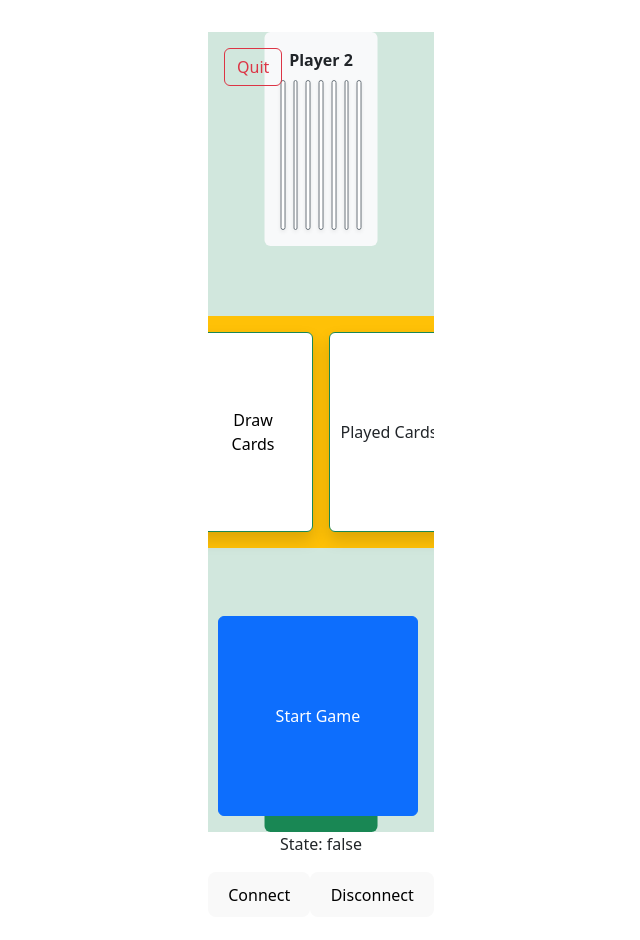
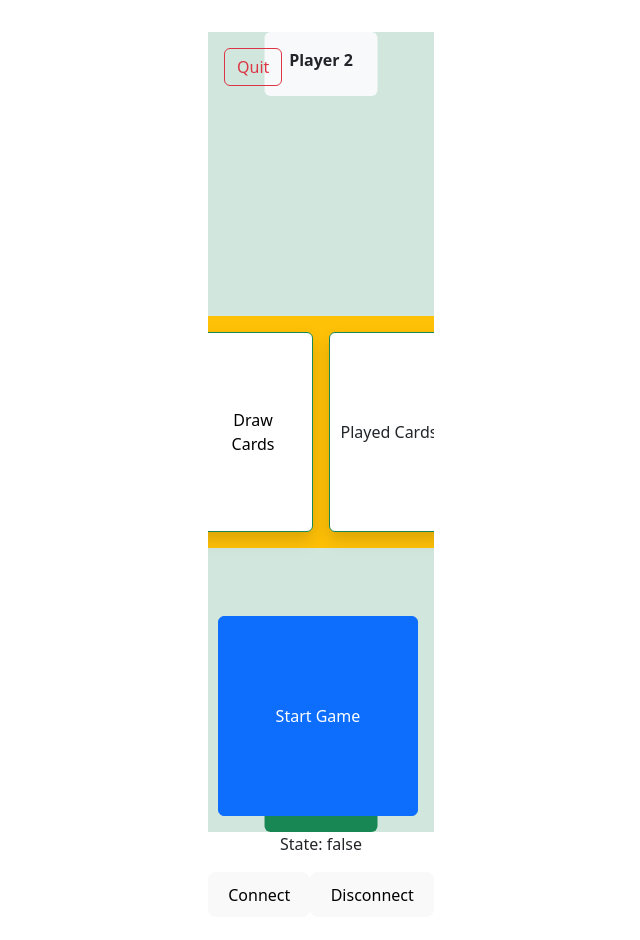
Before and after one commit to JonanLowe/une-frontend, a React (Vite) app in the folder une-frontend/: page /game in a window 1280 px wide. Shown: the top 940 px of the page, without its empty margins (319-959 px from the left). Built offline with nearby package versions, Linux system fonts and the light colour scheme; the HTML template or start-up script is replaced by a standard one.

Commit message:
add partial styling, use props and functionality

```diff
--- a/une-frontend/src/pages/Player2.jsx
+++ b/une-frontend/src/pages/Player2.jsx
@@ -1,17 +1,21 @@
-export default function Player2() {
+export default function Player2({ hand, isCurrentPlayer, onPlayCard }) {
   /* Top Player */
   return (
         <div className="position-absolute top-0 start-50 translate-middle-x bg-light p-3 rounded w-50 text-center">
           <div className="fw-bold mb-2">Player 2</div>
           <div className="d-flex justify-content-center gap-2">
-            {[...Array(7)].map((_, i) => (
-              <div
-                key={i}
-                className="bg-white border border-secondary rounded shadow-sm"
-                style={{ width: '100px', height: '150px' }}
-              ></div>
-            ))}
-          </div>
+          {hand.map((card, i) => (
+            <div
+              key={i}
+              className="bg-white border border-secondary rounded shadow-sm"
+              style={{ width: '100px', height: '150px', backgroundColor: card.cardColour, cursor: isCurrentPlayer ? 'pointer' : 'default' }}
+          onClick={() => isCurrentPlayer && onPlayCard(i)}
+        >
+          <p>{card.cardNumber}</p>
+          {card.cardColour}
         </div>
+          ))}
+    </div>
+  </div>
   )
 }
```
